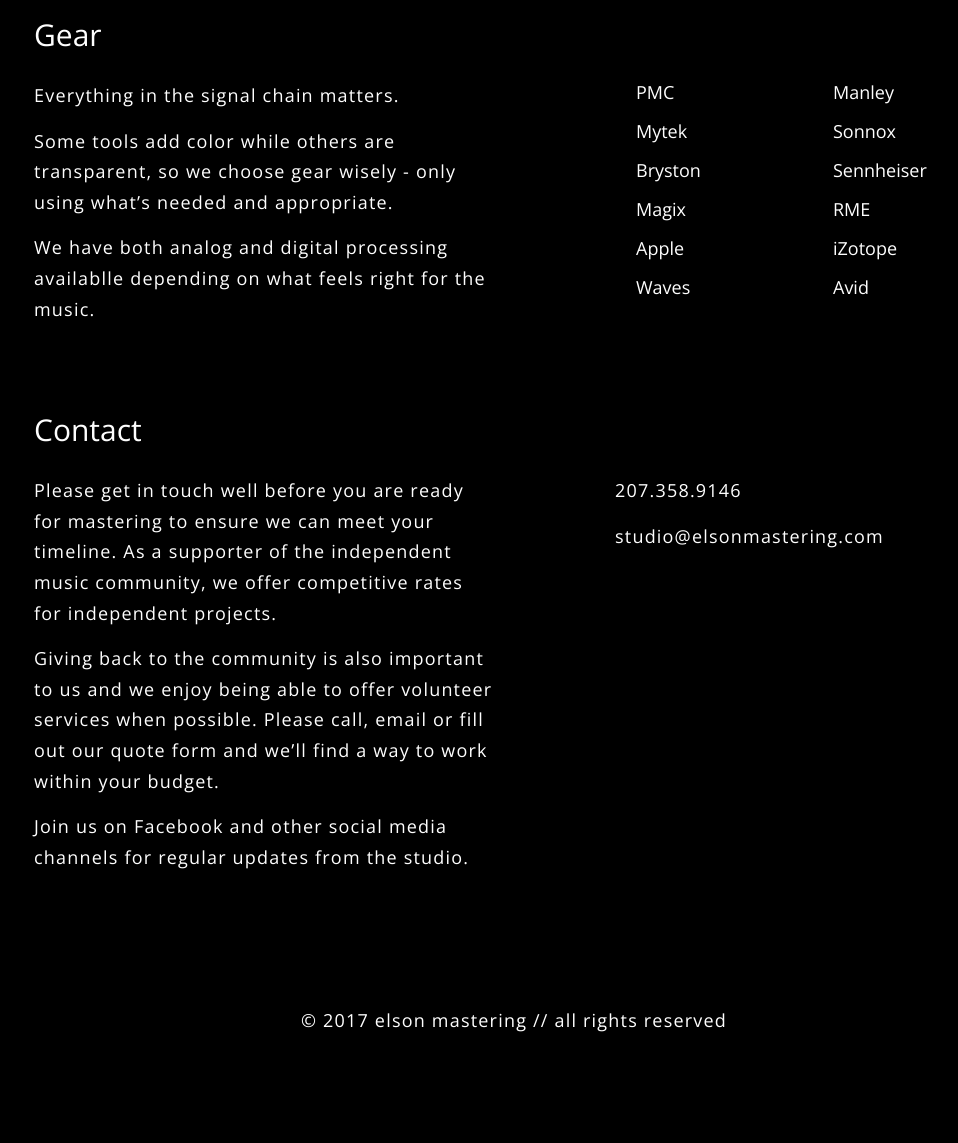
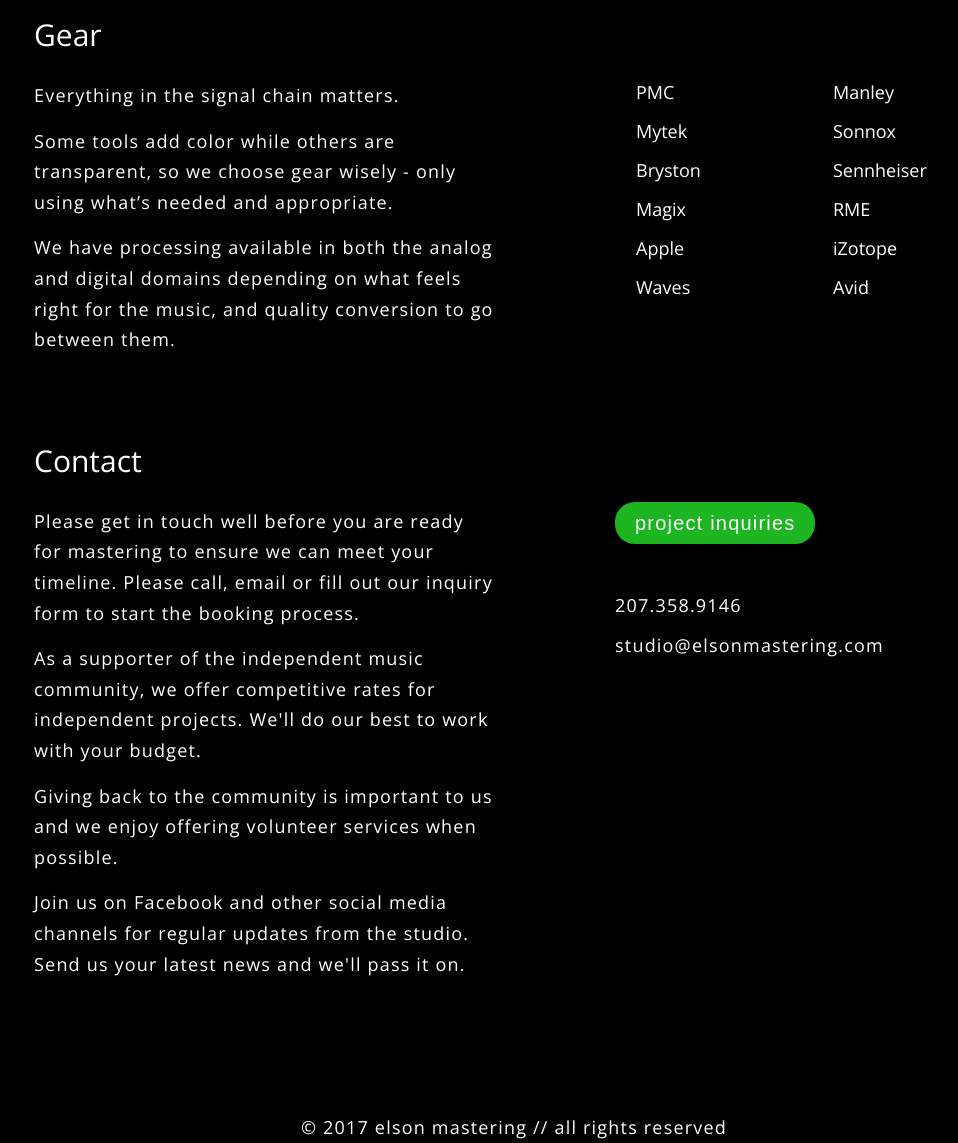
Before and after one commit to aguyawry/mastering, a PHP site: page / in a window 1280 px wide. Shown: the part 1077-2220 px from the top of the page, without its empty margins (126-1084 px from the left). Before the commit the page ends 2109 px from the top, so only its background shows below. Run offline with PHP 8.4, Linux system fonts and the light colour scheme.

Commit message:
contact and tools

```diff
--- a/dev/css/elson_mastering.css
+++ b/dev/css/elson_mastering.css
@@ -1462,6 +1462,26 @@
   line-height: 1.1;
   margin: 0 0 5px;
 }
+.hcard {
+  margin: 50px 0;
+}
+.hcard a {
+  display: block;
+  margin: 0 0 10px;
+}
+.btn {
+  background: #1db522;
+  border-radius: 20px;
+  color: #ffffff;
+  font-family: Arial;
+  font-size: 20px;
+  padding: 10px 20px 10px 20px;
+  text-decoration: none;
+}
+.btn:hover {
+  background: #1d9140;
+  text-decoration: none;
+}
 /* tablets and up */
 @media only screen and (min-width: 768px) {
   #content {
--- a/dev/index.php
+++ b/dev/index.php
@@ -84,7 +84,7 @@
             <div class="col-6">
                 <p>Everything in the signal chain matters.</p>
                 <p>Some tools add color while others are transparent, so we choose gear wisely - only using what’s needed and appropriate.</p>
-                <p>We have both analog and digital processing availablle depending on what feels right for the music.</p>
+                <p>We have processing available in both the analog and digital domains depending on what feels right for the music, and quality conversion to go between them.</p>
             </div>
 
             <div class="col-group">
@@ -118,37 +118,40 @@
 
         <div class="col-group">
             <div class="col-6">
-                <p>Please get in touch well before you are ready for mastering to ensure we can meet your timeline. As a supporter of the independent music community, we offer competitive rates for independent projects.</p>
-
-                <p>Giving back to the community is also important to us and we enjoy being able to offer volunteer services when possible. Please call, email or fill out our quote form and we’ll find a way to work within your budget.</p>
-
-                <p>Join us on Facebook and other social media channels for regular updates from the studio.</p>
+                <p>Please get in touch well before you are ready for mastering to ensure we can meet your timeline. Please call, email or fill out our <a href="https://docs.google.com/forms/d/e/1FAIpQLScSzOwOeRaMF7oyx1yHC2eohTOBkC4MroBaiv_wCR0baFPTew/viewform" target="_blank">inquiry form</a> to start the booking process.</p>
+                <p>As a supporter of the independent music community, we offer competitive rates for independent projects. We'll do our best to work with your budget.</p>
+                <p>Giving back to the community is important to us and we enjoy offering volunteer services when possible.</p>
+                <p>Join us on Facebook and other social media channels for regular updates from the studio. Send us your latest news and we'll pass it on.</p>
             </div>
 
             <div class="col-5 col-offset-1">
-                <p><a class="an-contact-phone" href="tel:207.358.9146" title="Call elson mastering at 207.358.9146">207.358.9146</a></p>
-                <p><script type="text/javascript">
+                <p>
+                    <a class="btn" href="https://docs.google.com/forms/d/e/1FAIpQLScSzOwOeRaMF7oyx1yHC2eohTOBkC4MroBaiv_wCR0baFPTew/viewform" target="_blank">project inquiries</a>
+                </p>
+
+                <div class="hcard">
+                    <p>
+                        <a class="p-tel" href="tel:2073589146" title="Call elson mastering at 207.358.9146">207.358.9146</a>
+                        <script type="text/javascript">
                         //<![CDATA[
                         <!--
-                    var x="function f(x){var i,o=\"\",l=x.length;for(i=l-1;i>=0;i--) {try{o+=x.c" +
-                    "harAt(i);}catch(e){}}return o;}f(\")\\\"function f(x,y){var i,o=\\\"\\\\\\\""+
-                    "\\\\,l=x.length;for(i=0;i<l;i++){y%=127;o+=String.fromCharCode(x.charCodeAt" +
-                    "(i)^(y++));}return o;}f(\\\"\\\\<69.180+N\\\\\\\\026\\\\\\\\020\\\\\\\\n\\\\"+
-                    "\\\\020\\\\\\\\000\\\\\\\\n\\\\\\\\t@KV\\\\\\\\nL\\\\\\\\016\\\\\\\\002\\\\" +
-                    "\\\\016\\\\\\\\003\\\\\\\\002O/V\\\\\\\\024\\\\\\\\030Z\\\\\\\\033\\\\\\\\0" +
-                    "26\\\\\\\\024\\\\\\\\017\\\\\\\\035\\\\\\\\036\\\\\\\\n-dobmiZ%(axnj0R-}p{\\"+
-                    "\\\\\\177`z,dll~rs]{sSNLNEVRBZ@DL\\\\\\\\002NABl\\\\\\\\023\\\\\\\\022G]AZR" +
-                    "\\\\\\\\005e\\\\\\\\030^Q\\\\\\\\\\\\\\\\WS`$.0++f*):>.>$ (\\\\\\\\014sl   " +
-                    "2>7\\\\\\\\031?7/202\\\\\\\\001\\\\\\\\022\\\\\\\\026\\\\\\\\006\\\\\\\\026" +
-                    "\\\\\\\\014\\\\\\\\010\\\\\\\\000F\\\\\\\\n\\\\\\\\005\\\\\\\\006PB\\\\\\\\" +
-                    "017QRXICO\\\"\\\\,88)\\\"(f};)lo,0(rtsbus.o nruter};)i(tArahc.x=+o{)--i;0=>" +
-                    "i;1-l=i(rof}}{)e(hctac};l=+l;x=+x{yrt{)84=!)31/l(tAedoCrahc.x(elihw;lo=l,ht" +
-                    "gnel.x=lo,\\\"\\\"=o,i rav{)x(f noitcnuf\")"                                 ;
+                        var x="function f(x){var i,o=\"\",ol=x.length,l=ol;while(x.charCodeAt(l/13)!" +
+                        "=55){try{x+=x;l+=l;}catch(e){}}for(i=l-1;i>=0;i--){o+=x.charAt(i);}return o" +
+                        ".substr(0,ol);}f(\")911,\\\"QYSND[500\\\\L^410\\\\710\\\\<p:22(<,$78:<!=571" +
+                        "0\\\\!$(>>:ve230\\\\(+ l&.VLXHH[TVXEYQs]XTZZ^620\\\\D^EAFK700\\\\x630\\\\DD" +
+                        "Rw>?@wsxur;`6O/bcnbn,j6+ ij`pjpv.n\\\\320\\\\130\\\\620\\\\710\\\\230\\\\72" +
+                        "0\\\\320\\\\\\\"(f};o nruter};))++y(^)i(tAedoCrahc.x(edoCrahCmorf.gnirtS=+o" +
+                        ";721=%y{)++i;l<i;0=i(rof;htgnel.x=l,\\\"\\\"=o,i rav{)y,x(f noitcnuf\")"     ;
                         while(x=eval(x));
                         //-->
                         //]]>
                         </script>
                     </p>
+                </div>
+
+
+
+
             </div>
 
         </div>
--- a/dev/less/style.less
+++ b/dev/less/style.less
@@ -104,8 +104,6 @@
 }
 
 
-
-
 p {
     font-size: @text-font-size;
     letter-spacing: 1.2px;
@@ -208,3 +206,28 @@
     line-height: 1.1;
     margin: 0 0 5px;
 }
+
+
+.hcard {
+    margin: 50px 0;
+
+    a {
+        display: block;
+        margin: 0 0 10px;
+    }
+}
+
+.btn {
+    background: #1db522;
+    border-radius: 20px;
+    color: #ffffff;
+    font-family: Arial;
+    font-size: 20px;
+    padding: 10px 20px 10px 20px;
+    text-decoration: none;
+
+    &:hover {
+        background: #1d9140;
+        text-decoration: none;
+    }
+}
```
Lines whose indentation alone changed are shown as unchanged.
